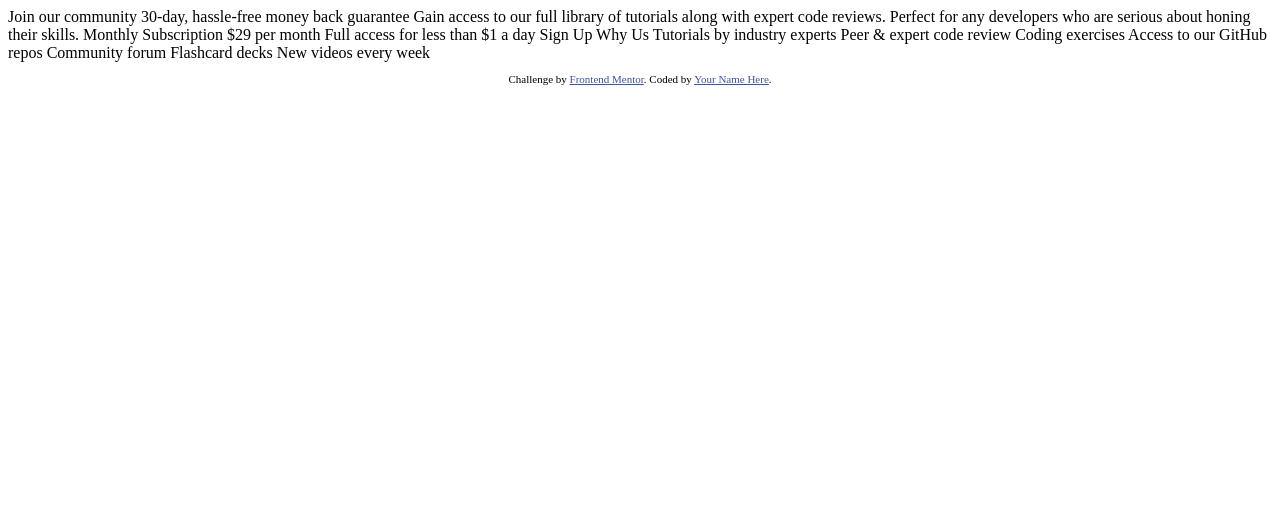
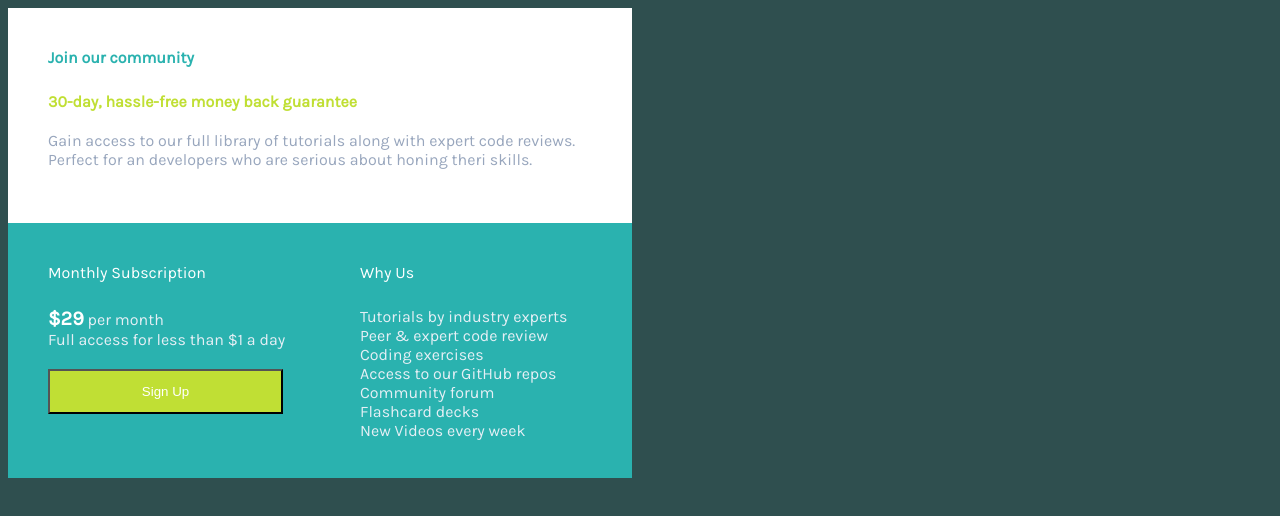
Before and after one commit to erokingIt/single-price-grid, a plain HTML site: page index.html in a window 1280 px wide. Drawn offline with Linux system fonts and the light colour scheme.

Commit message:
Added classes, styling, and font to match provided design.

```diff
--- a/index.html
+++ b/index.html
@@ -10,41 +10,168 @@
 
   <!-- Feel free to remove these styles or customise in your own stylesheet 👍 -->
   <style>
-    .attribution { font-size: 11px; text-align: center; }
-    .attribution a { color: hsl(228, 45%, 44%); }
+  @font-face {
+    font-family: 'Karla';
+    src: url('fonts/Karla-VariableFont_wght.ttf') format('truetype');
+    font-weight:400;
+    font-style: normal;
+  }
+
+  * {
+    box-sizing: border-box;
+  }
+
+  body {
+    font-family: 'Karla', sans-serif;
+    font-size: 16px;
+    background-color: darkslategray;
+    font-weight: 400;
+  }
+
+  /* Style the header */
+  .top {
+    grid-area: header;
+    background-color: #ffffff;
+    padding: 30px;
+    text-align: left;
+    height: 215px;
+    width: 624px;
+    border-width: 1px;
+    border-color: black;
+    padding-left: 40px;
+    padding-top: 40px;
+    color: hsl(218, 22%, 67%)
+  }
+
+  /* The grid container */
+  .grid-container {
+    display: grid;
+    grid-template-areas:
+      'header header'
+      'left right';
+    /* grid-column-gap: 10px; - if you want gap between the columns */
+
+    max-width: 624px;
+  }
+
+  .left,
+  .right {
+    padding: 10px;
+    height: 255px;
+    max-width: 312px;
+    width: 312px;
+    border-width: 1px;
+    border-color: black;
+    padding-left: 40px;
+    padding-top: 40px;
+    background-color: hsl(179, 62%, 43%);
+    color: hsl(204, 43%, 93%);
+  }
+
+  /* Style the left column */
+  .left {
+    grid-area: left;
+  }
+
+  /* Style the right column */
+  .right {
+    grid-area: right;
+  }
+
+  /* Style the footer */
+  .footer {
+    grid-area: footer;
+    background-color: #f1f1f1;
+    padding: 10px;
+    text-align: center;
+  }
+
+  .top>.title-area {
+    color: hsl(179, 62%, 43%);
+    font-weight: 700;
+  }
+
+  .left>.title-area, .right>.title-area {
+    color: white;
+  }
+
+  .left>.mon-sub-area>.cost {
+    color: white;
+    font-size: 20px;
+    font-weight: 700;
+  }
+
+  ul.features {
+    list-style-type: none;
+    margin: 0;
+    padding: 0;
+  }
+
+  .title-area {
+    padding-bottom: 25px;
+  }
+
+  .lime-content-area {
+    padding-bottom: 20px;
+    color: hsl(71, 73%, 54%);
+    font-weight: 700;
+  }
+
+  .signup-btn {
+    margin-top: 20px;
+    width: 235px;
+    height: 45px;
+    background-color: hsl(71, 73%, 54%);
+    color: white;
+  }
+
+  /* Responsive layout - makes the three columns stack on top of each other instead of next to each other */
+  @media (max-width: 630px) {
+    .grid-container  {
+      grid-template-areas:
+        'header'
+        'left'
+        'right'
+    }
+    .top {
+      width: 312px;
+      height: auto;
+    }
+
+  }
   </style>
 </head>
 <body>
-  Join our community
+  <div class="grid-container">
+    <div class="top">
+      <div class="title-area">Join our community</div>
+      <div class="lime-content-area">30-day, hassle-free money back guarantee</div>
+      <div class="content-area">Gain access to our full library of tutorials along with expert code reviews. Perfect for an developers who are serious about honing theri skills.</div>
+    </div>
 
-  30-day, hassle-free money back guarantee
+    <div class="left">
+      <div class="title-area">Monthly Subscription</div>
+      <div class="mon-sub-area"><span class="cost">$29</span> per month</div>
+      <div class="content-area">Full access for less than $1 a day</div>
+      <button class="signup-btn">Sign Up</button>
+    </div>
 
-  Gain access to our full library of tutorials along with expert code reviews.
-  Perfect for any developers who are serious about honing their skills.
+    <div class="right">
+      <div class="title-area">Why Us</div>
+      <div class="content-area">
+        <ul class="features">
+          <li>Tutorials by industry experts</li>
+          <li>Peer &amp; expert code review</li>
+          <li>Coding exercises</li>
+          <li>Access to our GitHub repos</li>
+          <li>Community forum</li>
+          <li>Flashcard decks</li>
+          <li>New Videos every week</li>
+        </ul>
+      </div>
+    </div>
 
-  Monthly Subscription
 
-  &dollar;29 per month
-
-  Full access for less than &dollar;1 a day
-
-  Sign Up
-
-  Why Us
-
-  Tutorials by industry experts
-  Peer &amp; expert code review
-  Coding exercises
-  Access to our GitHub repos
-  Community forum
-  Flashcard decks
-  New videos every week
-
-  <footer>
-    <p class="attribution">
-      Challenge by <a href="https://www.frontendmentor.io?ref=challenge" target="_blank">Frontend Mentor</a>.
-      Coded by <a href="#">Your Name Here</a>.
-    </p>
-  </footer>
+  </div>
 </body>
 </html>
```
Also changed, not shown: fonts/Karla-VariableFont_wght.ttf (added).
